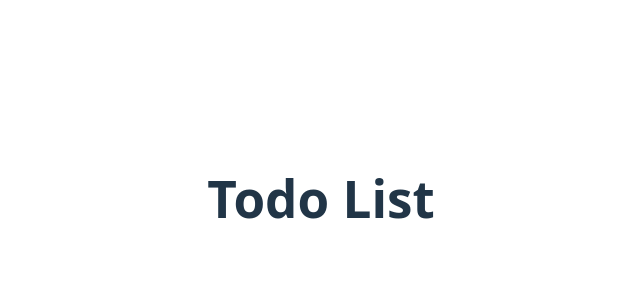
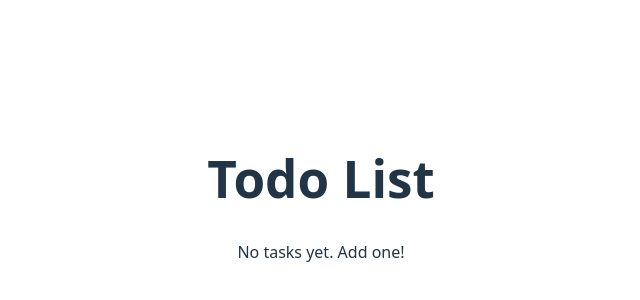
Before and after one commit to izzydin/todo-list-react-tdd, a React (Vite) app: page / in a window 1280 px wide. Shown: the part 202-502 px from the top of the page, without its empty margins (319-959 px from the left). Built offline with nearby package versions, Linux system fonts and the light colour scheme.

Commit message:
feat: display empty state when no todos exist

```diff
--- a/src/App.tsx
+++ b/src/App.tsx
@@ -4,6 +4,7 @@ function App() {
   return (
     <div className="app-container">
       <h1>Todo List</h1>
+      <p>No tasks yet. Add one!</p>
     </div>
   )
 }
```
